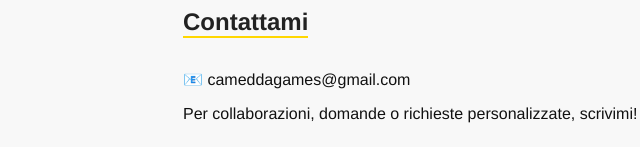
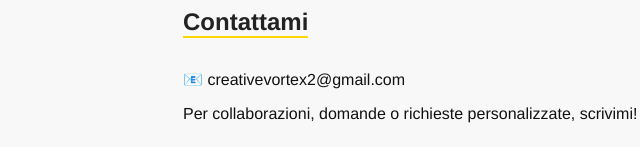
Before and after one commit to cameddagames/creative-vortex-studio, a plain HTML site: page index.html in a window 1280 px wide. Shown: the part 653-800 px from the top of the page, 7-647 px from the left. Drawn offline with Linux system fonts and the light colour scheme.

Commit message:
Update index.html

```diff
--- a/index.html
+++ b/index.html
@@ -78,7 +78,7 @@
 
   <section id="contatti">
     <h2>Contattami</h2>
-    <p>📧 cameddagames@gmail.com</p>
+    <p>📧 creativevortex2@gmail.com</p>
     <p>Per collaborazioni, domande o richieste personalizzate, scrivimi!</p>
   </section>
 
```
